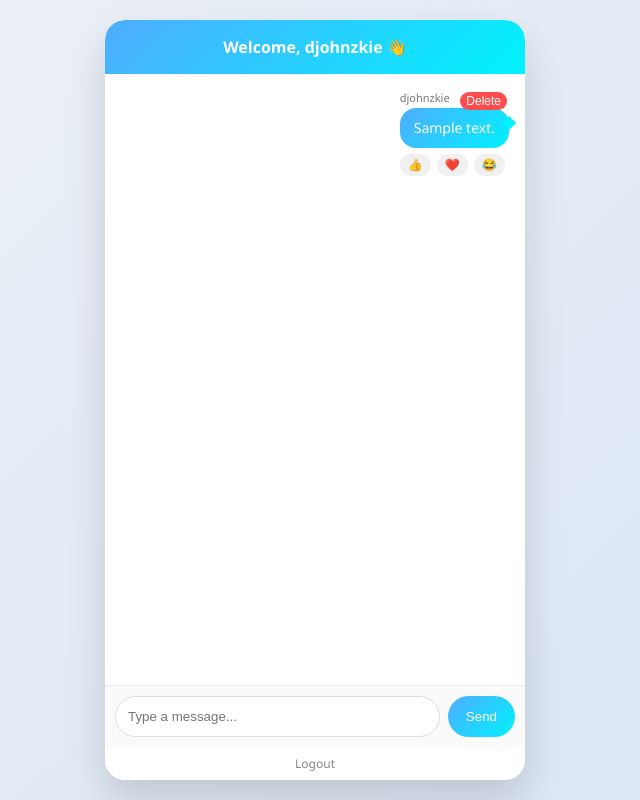
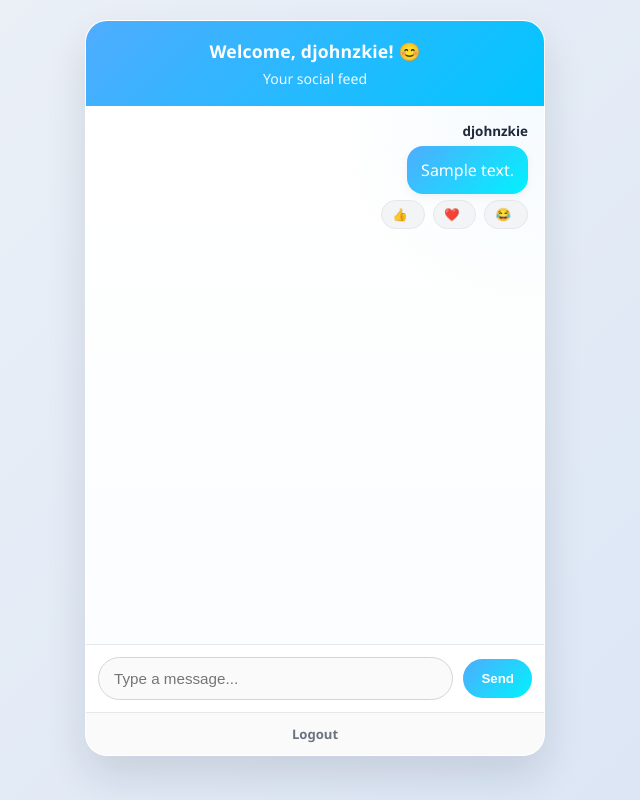
Before and after one commit to clarincehierro001-hue/laughing-pancake, a Flask app: page /feed in a window 1280 px wide. Shown: the whole page, without its empty margins (325-965 px from the left). Run offline with Flask 3, Linux system fonts and the light colour scheme; a user stored in the database is signed in; tables that the repository leaves empty hold one stand-in row (values such as "Sample post").

Commit message:
feed.html

```diff
--- a/templates/feed.html
+++ b/templates/feed.html
@@ -4,272 +4,406 @@
     <meta charset="UTF-8">
     <meta name="viewport" content="width=device-width, initial-scale=1.0">
     <title>Feed</title>
+    <style>
+        :root {
+            --bg-1: #eef2f7;
+            --bg-2: #d9e4f5;
+            --card-bg: rgba(255, 255, 255, 0.96);
+            --header-1: #4facfe;
+            --header-2: #00c6ff;
+            --accent-1: #4facfe;
+            --accent-2: #00f2fe;
+            --text: #1f2937;
+            --muted: #6b7280;
+            --border: #e5e7eb;
+            --soft: #f3f4f6;
+            --soft-hover: #e5e7eb;
+            --shadow: 0 20px 40px rgba(15, 23, 42, 0.12);
+            --radius-lg: 22px;
+            --radius-md: 16px;
+            --radius-sm: 12px;
+        }
 
-<style>
-* { box-sizing: border-box; margin: 0; padding: 0; }
+        * {
+            box-sizing: border-box;
+        }
+
+        html, body {
+            margin: 0;
+            padding: 0;
+            min-height: 100%;
+        }
 
         body {
-    font-family: 'Segoe UI', system-ui, sans-serif;
-    background: linear-gradient(135deg, #eef2f7, #d9e4f5);
-    height: 100vh;
+            font-family: "Segoe UI", Arial, sans-serif;
+            background: linear-gradient(135deg, var(--bg-1), var(--bg-2));
+            color: var(--text);
+            display: flex;
+            align-items: center;
+            justify-content: center;
+            padding: 20px;
+        }
+
+        .chat-container {
+            width: min(100%, 460px);
+            height: min(92vh, 820px);
+            background: var(--card-bg);
+            backdrop-filter: blur(10px);
+            border-radius: var(--radius-lg);
+            display: flex;
+            flex-direction: column;
+            overflow: hidden;
+            box-shadow: var(--shadow);
+            border: 1px solid rgba(255,255,255,0.6);
+        }
+
+        .chat-header {
+            padding: 18px 20px;
+            background: linear-gradient(135deg, var(--header-1), var(--header-2));
+            color: #fff;
+            text-align: center;
+            box-shadow: 0 2px 10px rgba(0,0,0,0.08);
+        }
+
+        .chat-header h1 {
+            margin: 0;
+            font-size: 1.1rem;
+            font-weight: 700;
+            letter-spacing: 0.2px;
+        }
+
+        .chat-header p {
+            margin: 6px 0 0;
+            font-size: 0.88rem;
+            opacity: 0.92;
+        }
+
+        .chat-box {
+            flex: 1;
+            padding: 16px;
+            overflow-y: auto;
+            display: flex;
+            flex-direction: column;
+            gap: 14px;
+            background:
+                radial-gradient(circle at top right, rgba(79, 172, 254, 0.06), transparent 30%),
+                linear-gradient(to bottom, #ffffff, #fbfdff);
+            scroll-behavior: smooth;
+        }
+
+        .chat-box::-webkit-scrollbar {
+            width: 8px;
+        }
+
+        .chat-box::-webkit-scrollbar-thumb {
+            background: #cfd8e3;
+            border-radius: 999px;
+        }
+
+        .chat-box::-webkit-scrollbar-track {
+            background: transparent;
+        }
+
+        .post {
+            display: flex;
+            gap: 10px;
+            align-items: flex-start;
+        }
+
+        .post-body {
+            max-width: 100%;
+            display: flex;
+            flex-direction: column;
+            gap: 6px;
+        }
+
+        .post-header {
+            display: flex;
+            align-items: center;
+            gap: 8px;
+            flex-wrap: wrap;
+        }
+
+        .username {
+            font-size: 0.84rem;
+            font-weight: 700;
+            color: var(--text);
+        }
+
+        .timestamp {
+            font-size: 0.72rem;
+            color: var(--muted);
+        }
+
+        .message-content {
+            background: #f4f7fb;
+            color: var(--text);
+            padding: 12px 14px;
+            border-radius: var(--radius-md);
+            max-width: 320px;
+            word-break: break-word;
+            line-height: 1.5;
+            box-shadow: 0 3px 10px rgba(15, 23, 42, 0.05);
+            border: 1px solid #edf2f7;
+        }
+
+        .post.my-message {
+            justify-content: flex-end;
+        }
+
+        .post.my-message .post-body {
+            align-items: flex-end;
+        }
+
+        .post.my-message .post-header {
+            justify-content: flex-end;
+        }
+
+        .post.my-message .message-content {
+            background: linear-gradient(135deg, var(--accent-1), var(--accent-2));
+            color: white;
+            border: none;
+        }
+
+        .reactions {
+            display: flex;
+            flex-wrap: wrap;
+            gap: 8px;
+        }
+
+        .reaction-btn {
+            display: inline-flex;
+            align-items: center;
+            gap: 6px;
+            font-size: 0.78rem;
+            font-weight: 600;
+            background: var(--soft);
+            border: 1px solid var(--border);
+            border-radius: 999px;
+            padding: 6px 10px;
+            cursor: pointer;
+            transition: transform 0.15s ease, background 0.2s ease, border-color 0.2s ease;
+        }
+
+        .reaction-btn:hover {
+            background: var(--soft-hover);
+            border-color: #cbd5e1;
+            transform: translateY(-1px);
+        }
+
+        .reaction-btn:active {
+            transform: scale(0.98);
+        }
+
+        .reaction-btn:focus-visible,
+        .chat-input input:focus-visible,
+        .chat-input button:focus-visible,
+        .logout a:focus-visible {
+            outline: 3px solid rgba(79, 172, 254, 0.28);
+            outline-offset: 2px;
+        }
+
+        .empty-state {
+            margin: auto 0;
+            text-align: center;
+            color: var(--muted);
+            padding: 30px 20px;
+            font-size: 0.95rem;
+        }
+
+        .chat-input-wrapper {
+            border-top: 1px solid var(--border);
+            background: #ffffff;
+            padding: 12px;
+        }
+
+        .chat-input {
+            display: flex;
+            align-items: center;
+            gap: 10px;
+        }
+
+        .chat-input input {
+            flex: 1;
+            min-width: 0;
+            padding: 12px 15px;
+            border-radius: 999px;
+            border: 1px solid #d1d5db;
+            outline: none;
+            font-size: 0.95rem;
+            transition: border-color 0.2s ease, box-shadow 0.2s ease;
+            background: #fafafa;
+        }
+
+        .chat-input input:focus {
+            border-color: var(--accent-1);
+            box-shadow: 0 0 0 4px rgba(79, 172, 254, 0.12);
+            background: #fff;
+        }
+
+        .chat-input button {
+            padding: 12px 18px;
+            border: none;
+            border-radius: 999px;
+            background: linear-gradient(135deg, var(--accent-1), var(--accent-2));
+            color: #fff;
+            cursor: pointer;
+            font-weight: 700;
+            transition: transform 0.15s ease, filter 0.2s ease;
+            white-space: nowrap;
+        }
+
+        .chat-input button:hover {
+            transform: translateY(-1px);
+            filter: brightness(0.98);
+        }
+
+        .chat-input button:active {
+            transform: scale(0.98);
+        }
+
+        .footer-bar {
             display: flex;
             justify-content: center;
             align-items: center;
+            padding: 12px;
+            font-size: 0.82rem;
+            background: #fafafa;
+            border-top: 1px solid var(--border);
         }
 
-/* CONTAINER */
-.chat-container {
-    width: 420px;
-    height: 95vh;
-    background: #fff;
-    border-radius: 20px;
-    display: flex;
-    flex-direction: column;
-    overflow: hidden;
-    box-shadow: 0 20px 40px rgba(0,0,0,0.15);
+        .logout a {
+            text-decoration: none;
+            color: var(--muted);
+            font-weight: 600;
+            transition: color 0.2s ease;
         }
 
-/* HEADER */
-.chat-header {
-    padding: 16px;
-    text-align: center;
-    font-weight: 600;
-    color: white;
-    background: linear-gradient(135deg, #4facfe, #00f2fe);
-    backdrop-filter: blur(10px);
-    position: sticky;
-    top: 0;
-    z-index: 10;
+        .logout a:hover {
+            color: var(--text);
+            text-decoration: underline;
         }
 
-/* CHAT BOX */
-.chat-box {
-    flex: 1;
-    overflow-y: auto;
-    padding: 16px;
-    display: flex;
-    flex-direction: column;
-    gap: 12px;
-    scroll-behavior: smooth;
+        @media (max-width: 520px) {
+            body {
+                padding: 0;
             }
 
-/* MESSAGE ROW */
-.post {
-    display: flex;
-    gap: 10px;
-    position: relative;
-    animation: fadeIn 0.25s ease;
+            .chat-container {
+                width: 100%;
+                height: 100vh;
+                border-radius: 0;
             }
 
-/* ALIGNMENT */
-.other-message { justify-content: flex-start; }
-.my-message { justify-content: flex-end; }
-.my-message .avatar { display: none; }
-
-/* AVATAR */
-.avatar {
-    width: 36px;
-    height: 36px;
-    border-radius: 50%;
-    background: linear-gradient(135deg, #ccc, #eee);
+            .message-content {
+                max-width: 85vw;
             }
 
-/* MESSAGE WRAPPER */
-.message-wrapper { max-width: 75%; position: relative; }
-
-/* USERNAME */
-.username { font-size: 11px; color: #777; margin-bottom: 3px; }
-
-/* MESSAGE BUBBLE */
-.message-content {
-    padding: 10px 14px;
-    border-radius: 16px;
-    font-size: 14px;
-    line-height: 1.4;
-    position: relative;
-    background: #f1f3f6;
+            .chat-input button {
+                padding: 12px 15px;
             }
-
-/* OTHER TAIL */
-.other-message .message-content::after {
-    content: '';
-    position: absolute;
-    left: -5px;
-    top: 10px;
-    width: 10px;
-    height: 10px;
-    background: #f1f3f6;
-    transform: rotate(45deg);
         }
-
-/* MY MESSAGE */
-.my-message .message-content {
-    background: linear-gradient(135deg, #4facfe, #00f2fe);
-    color: white;
-}
-
-/* MY TAIL */
-.my-message .message-content::after {
-    content: '';
-    position: absolute;
-    right: -5px;
-    top: 10px;
-    width: 10px;
-    height: 10px;
-    background: #00f2fe;
-    transform: rotate(45deg);
-}
-
-/* TIMESTAMP */
-.timestamp {
-    font-size: 10px;
-    color: #999;
-    margin-top: 4px;
-}
-
-/* REACTIONS */
-.reactions { display: flex; gap: 6px; margin-top: 6px; }
-.reaction-btn {
-    font-size: 12px;
-    border: none;
-    border-radius: 12px;
-    padding: 4px 8px;
-    cursor: pointer;
-    background: #f0f0f0;
-    transition: all 0.2s ease;
-}
-.reaction-btn:hover { background: #e0e0e0; transform: scale(1.08); }
-
-/* DELETE BUTTON */
-.delete-btn {
-    position: absolute;
-    top: 2px;
-    right: 2px;
-    font-size: 12px;
-    cursor: pointer;
-    background: #ff4d4f;
-    color: white;
-    border: none;
-    border-radius: 12px;
-    padding: 2px 6px;
-}
-.delete-btn:hover { background: #ff7875; }
-
-.my-message:hover .delete-btn { display: block; }
-
-/* INPUT AREA */
-.chat-input {
-    display: flex;
-    padding: 10px;
-    border-top: 1px solid #eee;
-    background: #fafafa;
-    gap: 8px;
-}
-.chat-input input {
-    flex: 1;
-    padding: 12px;
-    border-radius: 25px;
-    border: 1px solid #ddd;
-    outline: none;
-    transition: 0.2s;
-}
-.chat-input input:focus {
-    border-color: #4facfe;
-    box-shadow: 0 0 6px rgba(79,172,254,0.3);
-}
-.chat-input button {
-    padding: 0 18px;
-    border: none;
-    border-radius: 25px;
-    background: linear-gradient(135deg, #4facfe, #00f2fe);
-    color: white;
-    cursor: pointer;
-    transition: 0.2s;
-}
-.chat-input button:hover { transform: scale(1.05); }
-
-/* FOOTER */
-.logout { text-align: center; font-size: 12px; padding: 8px; }
-.logout a { color: #888; text-decoration: none; }
-.logout a:hover { color: #333; }
-
-/* ANIMATION */
-@keyframes fadeIn { from { opacity: 0; transform: translateY(6px); } to { opacity: 1; transform: translateY(0); } }
-@keyframes fadeOut { from { opacity: 1; } to { opacity: 0; height: 0; margin:0; padding:0; } }
-
-/* MOBILE */
-@media (max-width: 480px) { .chat-container { width: 100%; height: 100vh; border-radius: 0; } }
     </style>
 </head>
+<body>
 
-<body>
 <div class="chat-container">
+    <header class="chat-header">
+        <h1>Welcome, {{ user.username }}! 😊</h1>
+        <p>Your social feed</p>
+    </header>
 
-    <div class="chat-header">
-        Welcome, {{ user.username }} 👋
+    <main class="chat-box" id="chatBox">
+        {% if posts %}
+            {% for post in posts %}
+                <article class="post {% if post.user_id == user.id %}my-message{% endif %}">
+                    <div class="post-body">
+                        <div class="post-header">
+                            <span class="username">{{ post.user.username }}</span>
+                            {% if post.timestamp %}
+                                <time class="timestamp" datetime="{{ post.timestamp.isoformat() }}">
+                                    {{ post.timestamp.strftime('%H:%M') }}
+                                </time>
+                            {% endif %}
                         </div>
 
-    <div class="chat-box" id="chatBox">
-        {% for post in posts %}
-<div class="post my-message" data-id="{{ post.id }}">
-    <div class="avatar"></div>
-    <div class="message-wrapper">
-        <div class="username">{{ post.user.username }}</div>
-        <div class="message-content">{{ post.content }}</div>
-        <div class="reactions">
-            <button class="reaction-btn">👍 {{ post.reactions['like'] }}</button>
-            <button class="reaction-btn">❤️ {{ post.reactions['love'] }}</button>
-            <button class="reaction-btn">😂 {{ post.reactions['laugh'] }}</button>
+                        <div class="message-content">
+                            {{ post.content }}
                         </div>
-        {% if post.timestamp %}
-        <div class="timestamp">{{ post.timestamp.strftime('%H:%M') }}</div>
-        {% endif %}
-        <!-- DELETE BUTTON VISIBLE ALWAYS -->
-        <button class="delete-btn" onclick="deleteMessage({{ post.id }}, this)">Delete</button>
+
+                        <div class="reactions" aria-label="Reactions">
+                            <button type="button" class="reaction-btn" data-post-id="{{ post.id }}" data-reaction="like" aria-label="Like post">
+                                👍 <span>{{ post.reactions['like'] }}</span>
+                            </button>
+                            <button type="button" class="reaction-btn" data-post-id="{{ post.id }}" data-reaction="love" aria-label="Love post">
+                                ❤️ <span>{{ post.reactions['love'] }}</span>
+                            </button>
+                            <button type="button" class="reaction-btn" data-post-id="{{ post.id }}" data-reaction="laugh" aria-label="Laugh at post">
+                                😂 <span>{{ post.reactions['laugh'] }}</span>
+                            </button>
                         </div>
                     </div>
+                </article>
             {% endfor %}
+        {% else %}
+            <div class="empty-state">
+                No posts yet. Start the conversation ✨
+            </div>
+        {% endif %}
+    </main>
+
+    <div class="chat-input-wrapper">
+        <form method="POST" class="chat-input" autocomplete="off">
+            <input
+                type="text"
+                name="content"
+                placeholder="Type a message..."
+                maxlength="200"
+                required
+                aria-label="Message input"
+            >
+            <button type="submit">Send</button>
+        </form>
     </div>
 
-    <form method="POST" class="chat-input">
-        <input type="text" name="content" placeholder="Type a message..." required>
-        <button type="submit">Send</button>
-    </form>
-
+    <div class="footer-bar">
         <div class="logout">
             <a href="{{ url_for('logout') }}">Logout</a>
+        </div>
     </div>
 </div>
 
 <script>
     const chatBox = document.getElementById('chatBox');
-
-function scrollToBottom() {
+    if (chatBox) {
         chatBox.scrollTop = chatBox.scrollHeight;
     }
 
-// Scroll after load
-window.addEventListener('load', () => { scrollToBottom(); });
+    document.querySelectorAll('.reaction-btn').forEach((btn) => {
+        btn.addEventListener('click', async () => {
+            const postId = btn.dataset.postId;
+            const reaction = btn.dataset.reaction;
 
-// Scroll after sending
-document.querySelector('.chat-input').addEventListener('submit', () => {
-    setTimeout(scrollToBottom, 100);
+            try {
+                const res = await fetch(`/react/${postId}`, {
+                    method: 'POST',
+                    headers: {
+                        'Content-Type': 'application/json'
+                    },
+                    body: JSON.stringify({ reaction })
                 });
 
-// Delete a message
-function deleteMessage(postId, btn) {
-    const post = btn.closest('.post');
-    post.style.transition = 'all 0.3s ease';
-    post.style.opacity = '0';
-    post.style.height = '0px';
-    post.style.margin = '0';
-    post.style.padding = '0';
+                const data = await res.json();
 
-    // Optional: call backend API to delete
-    // fetch(`/delete/${postId}`, { method: 'DELETE' });
-
-    setTimeout(() => post.remove(), 300);
+                if (data.success) {
+                    btn.querySelector('span').textContent = data.count;
                 }
+            } catch (error) {
+                console.error('Reaction update failed:', error);
+            }
+        });
+    });
+</script>
 
 </body>
 </html>
```
Lines whose indentation alone changed are shown as unchanged.
